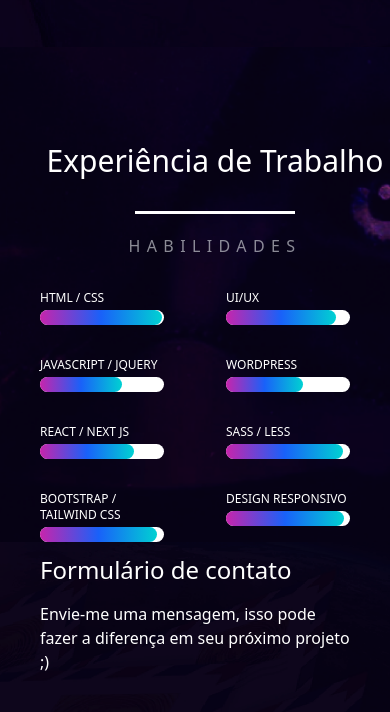
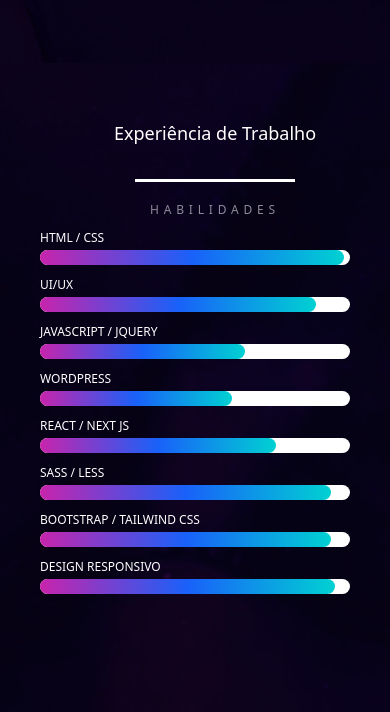
Before and after one commit to UrielGui/website, a Next.js app: page / in a window 390 px wide. Shown: the part 1264-1976 px from the top of the page. Built offline with nearby package versions, Linux system fonts and the light colour scheme.

Commit message:
ajustei a responsividade

```diff
--- a/pages/contato/index.jsx
+++ b/pages/contato/index.jsx
@@ -9,7 +9,7 @@
                         <div className="md:w-1/2">
                             <div className="md:py-16 py-3 pr-10">
                                 <h1 className="text-white text-2xl 2xl:text-4xl">Formulário de contato</h1>
-                                <p className="text-white pt-4 2xl:text-xl">Envie-me uma mensagem, isso pode fazer a diferença em seu próximo projeto ;)</p>
+                                <p className="text-white sm:text-base text-xs pt-4 2xl:text-xl">Envie-me uma mensagem, isso pode fazer a diferença em seu próximo projeto ;)</p>
                                 <Formulario />
                             </div>
                         </div>
--- a/pages/habilidades/habilidades-medidor.jsx
+++ b/pages/habilidades/habilidades-medidor.jsx
@@ -1,63 +1,64 @@
 export default function HabilidadesMedidor() {
     return (
         <>
-            <div className="flex justify-between pt-8 pr-10">
-                <div className="w-2/5 ">
-                    <h2 className="text-white pb-1 text-xs lg:text-base md:text-base 2xl:text-2xl">HTML / CSS</h2>
+            <div className="sm:flex contents justify-between pt-8 pr-10">
+                <div className="sm:w-2/5 w-full pr-10 sm:pr-0">
+                    <h2 className="py-3 sm:py-0 text-white pb-1 text-xs lg:text-base md:text-base 2xl:text-2xl">HTML / CSS</h2>
                     <div className="progress">
                         <span className="progress-value progress-value-html" />
                     </div>
                 </div>
-                <div className="w-2/5 ">
-                    <h2 className="text-white pb-1 text-xs lg:text-base md:text-base 2xl:text-2xl">UI/UX</h2>
+                <div className="sm:w-2/5 w-full pr-10 sm:pr-0">
+                    <h2 className="py-3 sm:py-0 text-white pb-1 text-xs lg:text-base md:text-base 2xl:text-2xl">UI/UX</h2>
                     <div className="progress">
                         <span className="progress-value progress-value-ui-ux" />
                     </div>
                 </div>
             </div>
 
-            <div className="flex justify-between pt-8 pr-10">
-                <div className="w-2/5 ">
-                    <h2 className="text-white pb-1 text-xs lg:text-base md:text-base 2xl:text-2xl">JAVASCRIPT / JQUERY</h2>
+            <div className="sm:flex contents justify-between pt-8 pr-10">
+                <div className="sm:w-2/5 w-full pr-10 sm:pr-0">
+                    <h2 className="py-3 sm:py-0 text-white pb-1 text-xs lg:text-base md:text-base 2xl:text-2xl">JAVASCRIPT / JQUERY</h2>
                     <div className="progress">
                         <span className="progress-value progress-value-js" />
                     </div>
                 </div>
-                <div className="w-2/5 ">
-                    <h2 className="text-white pb-1 text-xs lg:text-base md:text-base 2xl:text-2xl">WORDPRESS</h2>
+                <div className="sm:w-2/5 w-full pr-10 sm:pr-0">
+                    <h2 className="py-3 sm:py-0 text-white pb-1 text-xs lg:text-base md:text-base 2xl:text-2xl">WORDPRESS</h2>
                     <div className="progress">
                         <span className="progress-value progress-value-wp" />
                     </div>
                 </div>
             </div>
 
-            <div className="flex justify-between pt-8 pr-10">
-                <div className="w-2/5 ">
-                    <h2 className="text-white pb-1 text-xs lg:text-base md:text-base 2xl:text-2xl">REACT / NEXT JS</h2>
+            <div className="sm:flex contents justify-between pt-8 pr-10">
+                <div className="sm:w-2/5 w-full pr-10 sm:pr-0">
+                    <h2 className="py-3 sm:py-0 text-white pb-1 text-xs lg:text-base md:text-base 2xl:text-2xl">REACT / NEXT JS</h2>
                     <div className="progress">
                         <span className="progress-value progress-value-react" />
                     </div>
                 </div>
-                <div className="w-2/5 ">
-                    <h2 className="text-white pb-1 text-xs lg:text-base md:text-base 2xl:text-2xl">SASS / LESS</h2>
+                <div className="sm:w-2/5 w-full pr-10 sm:pr-0">
+                    <h2 className="py-3 sm:py-0 text-white pb-1 text-xs lg:text-base md:text-base 2xl:text-2xl">SASS / LESS</h2>
                     <div className="progress">
                         <span className="progress-value progress-value-sass" />
                     </div>
                 </div>
             </div>
 
-            <div className="flex justify-between pt-8 pr-10">
-                <div className="w-2/5 ">
-                    <h2 className="text-white pb-1 text-xs lg:text-base md:text-base 2xl:text-2xl">BOOTSTRAP / TAILWIND CSS</h2>
+            <div className="sm:flex contents justify-between pt-8 pr-10">
+                <div className="sm:w-2/5 w-full pr-10 sm:pr-0">
+                    <h2 className="py-3 sm:py-0 text-white pb-1 text-xs lg:text-base md:text-base 2xl:text-2xl">BOOTSTRAP / TAILWIND CSS</h2>
                     <div className="progress">
                         <span className="progress-value progress-value-libcss" />
                     </div>
                 </div>
-                <div className="w-2/5 ">
-                    <h2 className="text-white pb-1 text-xs lg:text-base md:text-base 2xl:text-2xl">DESIGN RESPONSIVO</h2>
+                <div className="sm:w-2/5 w-full pr-10 sm:pr-0">
+                    <h2 className="py-3 sm:py-0 text-white pb-1 text-xs lg:text-base md:text-base 2xl:text-2xl">DESIGN RESPONSIVO</h2>
                     <div className="progress">
                         <span className="progress-value progress-value-responsivo" />
                     </div>
+                    <div className="sm:pb-0 pb-6"></div>
                 </div>
             </div>
         </>
--- a/pages/habilidades/index.jsx
+++ b/pages/habilidades/index.jsx
@@ -4,17 +4,17 @@
 export default function Habilidades() {
     return (
         <section id="habilidades" className="h-full">
-            <div className="h-full bg-habilidades-background bg-no-repeat bg-cover bg-center bg-fixed">
+            <div className="min-h-screen bg-habilidades-background bg-no-repeat bg-cover bg-center bg-fixed">
                 <div className="pl-10 pt-4 md:min-h-screen">
                     <TextPage titulo="Confira minhas habilidades" />
-                    <div className="flex justify-center mt-20">
-                        <h1 className="text-white text-3xl 2xl:text-4xl">Experiência de Trabalho</h1>
+                    <div className="flex justify-center sm:mt-20 mt-10">
+                        <h1 className="text-white sm:text-3xl text-lg 2xl:text-4xl">Experiência de Trabalho</h1>
                     </div>
                     <div className="flex justify-center">
                         <div className="border-bottom-white"></div>
                     </div>
                     <div className="flex justify-center">
-                        <div className="text-gray-200 text-opacity-60 pt-5 habilidades-titulo 2xl:text-2xl">HABILIDADES</div>
+                        <div className="text-gray-200 text-opacity-60 sm:text-2xl text-xs pt-5 habilidades-titulo 2xl:text-2xl">HABILIDADES</div>
                     </div>
                     <HabilidadesMedidor />
                 </div>
--- a/pages/header/index.jsx
+++ b/pages/header/index.jsx
@@ -9,7 +9,9 @@
         <div className="w-full h-full absolute bg-home-background bg-no-repeat bg-cover bg-center zoombg hide-z"></div>
         <Menu />
         <TextBox />
-        <Link to="sobre"><span className="icon-scroll"></span></Link>
+        <div className="sm:contents flex justify-end sm:p-0 pr-10 sm:pb-0 pb-4">
+          <Link to="sobre"><span className="icon-scroll"></span></Link>
+        </div>
       </div>
     </section>
   )
--- a/pages/sobre/apresentacao.jsx
+++ b/pages/sobre/apresentacao.jsx
@@ -5,7 +5,7 @@
         <div className="md:w-3/5 md:mt-20 mt-3 h-72">
             <div className="hidden sm:block text-white sm:text-xl md:text-2xl 2xl:text-4xl">Eis aqui uma breve apresentação minha</div>
             <div className="border-bottom-white hidden sm:block"></div>
-            <div className="sm:mt-8 text-justify sm:text-xl md:text-lg 2xl:text-3xl lg:pr-0 pr-10">
+            <div className="sm:mt-8 text-justify sm:text-base md:text-lg 2xl:text-3xl lg:pr-0 pr-10">
                 <span className="text-white">Olá, meu nome é <span className="text-uriel-blue-light">Uriel Guimarães</span> e atualmente eu tenho 21 anos. Sou desenvolvedor front-end e UX/UI Designer, além de possuir conhecimentos a nível intermediário/avançado com design gráfico.
                     </span>
             </div>
--- a/pages/sobre/index.jsx
+++ b/pages/sobre/index.jsx
@@ -8,7 +8,7 @@
                 <div className="pl-10 pt-4 md:min-h-screen">
                     <TextPage titulo="Descubra um pouco sobre mim" />
                     <div className="flex flex-col md:flex-row md:space-x-12">
-                        <div className="bg-sobre-foto bg-no-repeat bg-center bg-contain w-4/5 md:w-1/3 md:mt-10 rounded-3xl s-bg-1 s-bg-2">
+                        <div className="bg-sobre-foto bg-no-repeat bg-center bg-contain w-full md:w-1/3 md:mt-10 rounded-3xl s-bg-1 s-bg-2">
                         </div>
                         <Apresentacao />
                     </div>
--- a/styles/styles.css
+++ b/styles/styles.css
@@ -94,6 +94,14 @@
   -webkit-animation-name: scroll;
   animation-name: scroll;
 }
+
+@media only screen and (max-height: 445px) {
+  .icon-scroll,
+  .icon-scroll:before {
+    display: none;
+  }
+}
+
 @-webkit-keyframes scroll {
   0% {
     opacity: 1;
@@ -318,7 +326,7 @@
 
 /* --------------- Full Page Animation --------------- */
 
-@media (min-width: 450px) {
+@media only screen and (min-height: 597px) {
   html {
     scroll-snap-type: y mandatory;
     scroll-behavior: smooth;
```
Also changed, not shown: pages/contato/formulario.jsx (+4 -4 lines), pages/header/text-box.jsx (+5 -7 lines), 1 other file (tests, documents, lock files or other folders).
